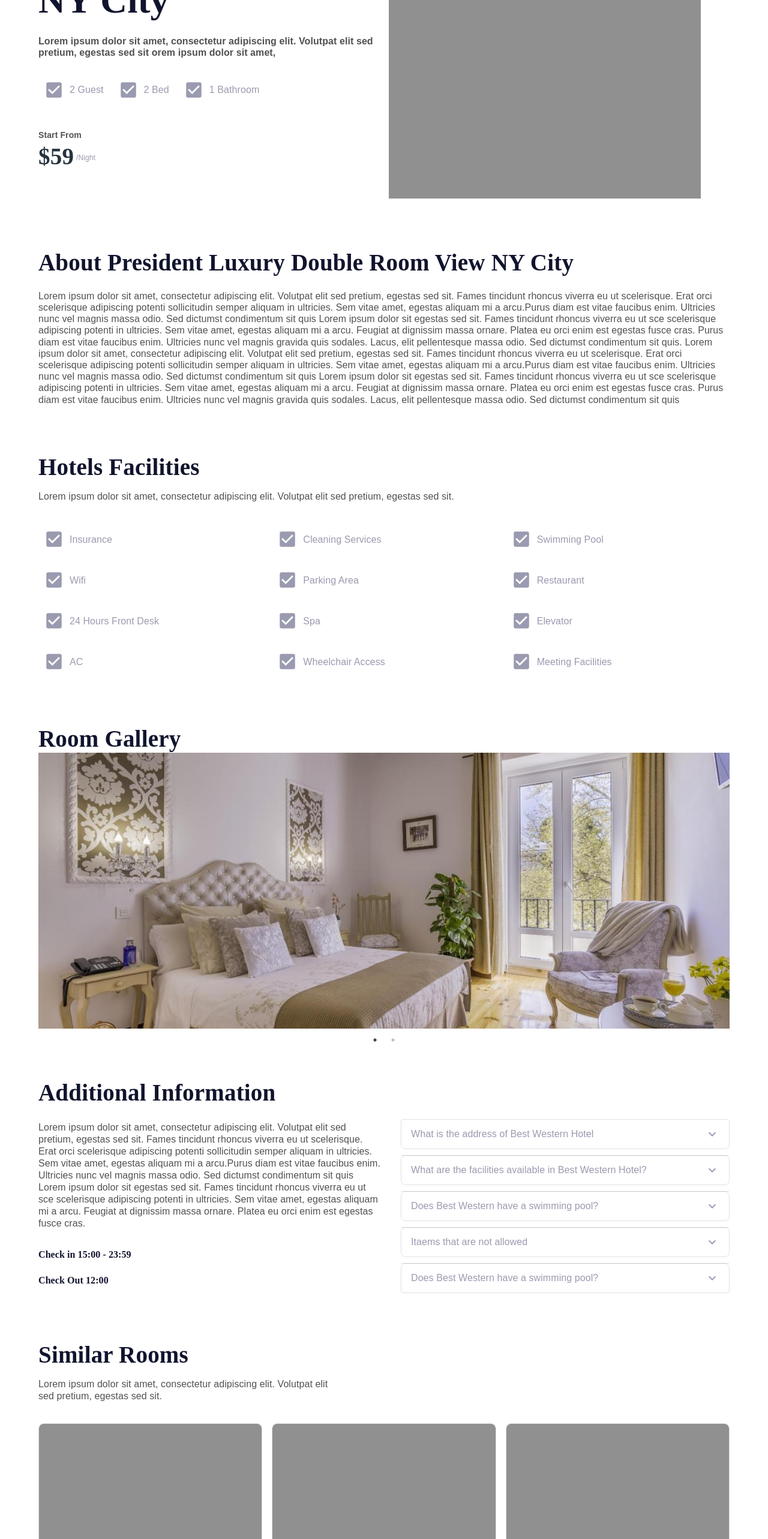
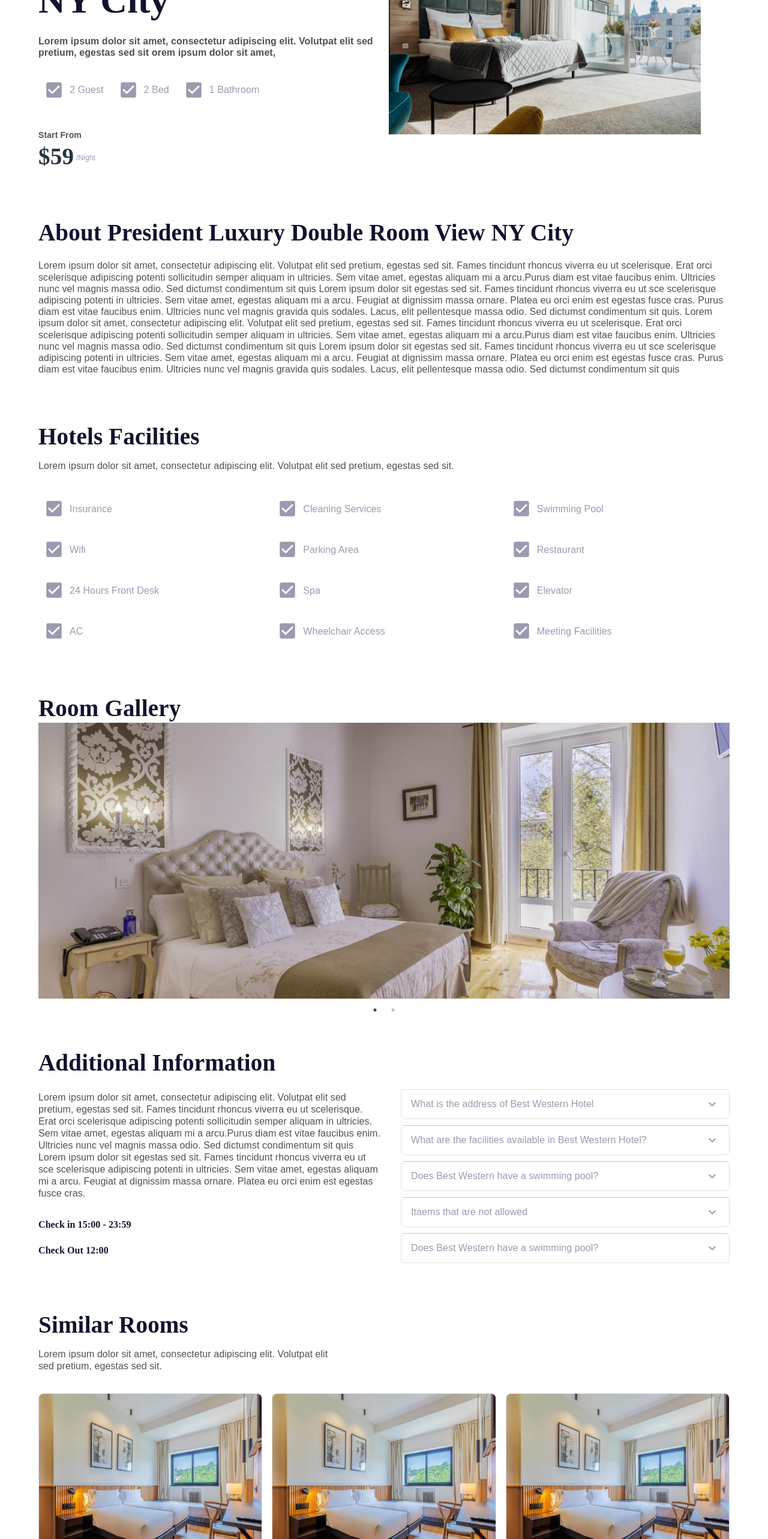
Before and after one commit to Software-Lifecycle-Consultants/slc-open-hms, a Next.js app: page /RoomDetailsScreen in a window 1280 px wide. Shown: the part 234-2800 px from the top of the page at 60% size. Built offline with nearby package versions, Linux system fonts and the light colour scheme.

Commit message:
Updated the RoomDetails screen

```diff
--- a/components/guestRoomDetails/HeroBanner.tsx
+++ b/components/guestRoomDetails/HeroBanner.tsx
@@ -9,7 +9,7 @@ import {
 } from "@mui/material";
 import React from "react";
 import Image from "next/image";
-import img from "../../public/images/ImagePlaceholder2.png";
+import img from "../../public/images/Room3.jpg";
 
 const HeroBanner = () => {
   return (
@@ -182,19 +182,20 @@ const HeroBanner = () => {
         </Grid>
         <Grid item xs={12} md={6}>
           <Box
-            style={{
+            sx={{
               position: "relative",
               maxWidth: "520px",
+              paddingTop: "24px"
             }}
           >
             <Image
               src={img}
               alt="test"
               width={520}
-              height={517}
+              height={475}
               style={{
                 width: "100%",
-                height: "517px",
+                height: "auto",
                 flexShrink: 0,
               }}
             />
--- a/components/guestRoomDetails/RoomCard.tsx
+++ b/components/guestRoomDetails/RoomCard.tsx
@@ -1,9 +1,22 @@
-import React from 'react'
+import React from "react";
 import Image from "next/image";
-import img from "../../public/images/ImagePlaceholder.png";
-import { Box, Button, Card, CardContent, Checkbox, Typography } from '@mui/material';
+// import img from "../../public/images/ImagePlaceholder.png";
+import {
+  Box,
+  Button,
+  Card,
+  CardContent,
+  Checkbox,
+  Typography,
+} from "@mui/material";
 
-const RoomCard = () => {
+interface RoomCardProps {
+  image: string;
+  roomName: string;
+  price: number;
+}
+
+const RoomCard: React.FC<RoomCardProps> = ({ image, roomName, price }) => {
   return (
     <>
       <Card
@@ -24,7 +37,7 @@ const RoomCard = () => {
           }}
         >
           <Image
-            src={img}
+            src={image}
             alt="test"
             width={400}
             height={310}
@@ -49,7 +62,7 @@ const RoomCard = () => {
                 fontWeight: "700",
               }}
             >
-              Deluxe Double with New York City View
+              {roomName}
             </Typography>
             <Box
               sx={{
@@ -68,7 +81,6 @@ const RoomCard = () => {
                     "&.Mui-checked": {
                       color: "#9A9AB0",
                     },
-                    // marginTop: "26px",
                   }}
                 />
                 <Typography
@@ -81,7 +93,6 @@ const RoomCard = () => {
                     fontStyle: "normal",
                     letterSpacing: "0.08px",
                     fontWeight: "400",
-                    // marginTop: "42px",
                   }}
                 >
                   2 Guest
@@ -95,7 +106,6 @@ const RoomCard = () => {
                     "&.Mui-checked": {
                       color: "#9A9AB0",
                     },
-                    // marginTop: "26px",
                   }}
                 />
                 <Typography
@@ -108,7 +118,6 @@ const RoomCard = () => {
                     fontStyle: "normal",
                     letterSpacing: "0.08px",
                     fontWeight: "400",
-                    // marginTop: "42px",
                   }}
                 >
                   2 Bed
@@ -122,7 +131,6 @@ const RoomCard = () => {
                     "&.Mui-checked": {
                       color: "#9A9AB0",
                     },
-                    // marginTop: "26px",
                   }}
                 />
                 <Typography
@@ -135,7 +143,6 @@ const RoomCard = () => {
                     fontStyle: "normal",
                     letterSpacing: "0.08px",
                     fontWeight: "400",
-                    // marginTop: "42px",
                   }}
                 >
                   1 Bathroom
@@ -194,7 +201,7 @@ const RoomCard = () => {
                       marginTop: "2px",
                     }}
                   >
-                    $59
+                    ${price}
                   </Typography>
                   <Typography
                     variant="body2"
@@ -220,6 +227,6 @@ const RoomCard = () => {
       </Card>
     </>
   );
-}
+};
 
-export default RoomCard
+export default RoomCard;
--- a/components/guestRoomDetails/SimilarRooms.tsx
+++ b/components/guestRoomDetails/SimilarRooms.tsx
@@ -39,13 +39,25 @@ const SimilarRooms = () => {
       </Typography>
       <Grid container spacing={2}>
         <Grid item xs={12} md={4}>
-          <RoomCard />
+          <RoomCard
+            image={"/images/Room2.jpg"}
+            roomName={"Deluxe Double with New York City View"}
+            price={59}
+          />
         </Grid>
         <Grid item xs={12} md={4}>
-          <RoomCard />
+          <RoomCard
+            image={"/images/Room2.jpg"}
+            roomName={"Deluxe Double with New York City View"}
+            price={59}
+          />
         </Grid>
         <Grid item xs={12} md={4}>
-          <RoomCard />
+          <RoomCard
+            image={"/images/Room2.jpg"}
+            roomName={"Deluxe Double with New York City View"}
+            price={59}
+          />
         </Grid>
       </Grid>
     </>
```
Also changed, not shown: public/images/Room3.jpg (added), public/images/Room4.jpg (added).
